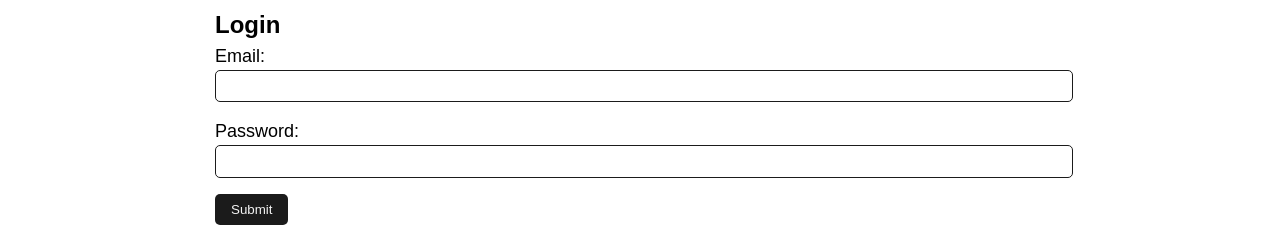
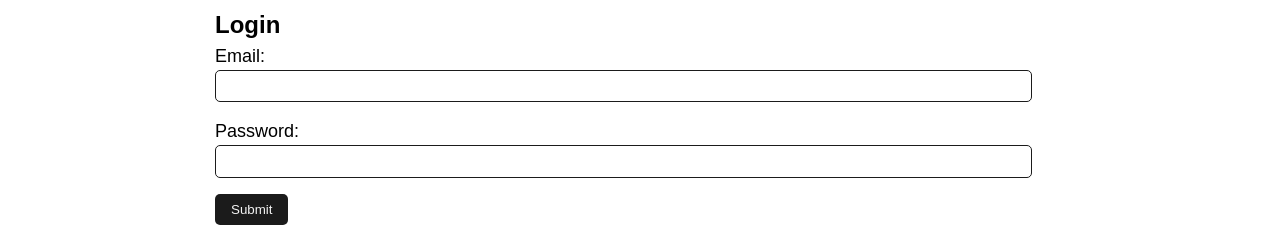
Before and after one commit to hobbs9458/cti_blog, a Next.js app: page /login in a window 1280 px wide. Shown: the part 163-391 px from the top of the page. Built offline with nearby package versions, Linux system fonts and the light colour scheme; a web font is replaced by a local one.

Commit message:
fixed input padding

```diff
--- a/app/components/ContactUs.module.css
+++ b/app/components/ContactUs.module.css
@@ -1,6 +1,7 @@
 .form {
   margin: 3rem 0 3rem 0;
   min-height: 400px;
+  max-width: 815px;
   /* max-width: 550px; */
 }
 
--- a/app/globals.css
+++ b/app/globals.css
@@ -8,6 +8,7 @@ body {
   position: relative;
   overflow-x: hidden;
   line-height: 1.5;
+  box-sizing: border-box;
   /* min-height: 100vh; */
 }
 
@@ -40,11 +41,12 @@ p {
 .input {
   display: block;
   width: 100%;
+  max-width: 815px;
   border: 1px solid var(--black);
   border-radius: 5px;
   height: 1.5rem;
   margin-bottom: 1rem;
-  padding: 0.2rem;
+  padding: 0.2rem 0;
   font-family: system-ui, -apple-system, BlinkMacSystemFont, "Segoe UI", Roboto,
     Oxygen, Ubuntu, Cantarell, "Open Sans", "Helvetica Neue", sans-serif;
   font-size: 14px;
@@ -53,7 +55,7 @@ p {
 .text-area {
   width: 100%;
   border-radius: 5px;
-  padding: 0.2rem;
+  padding: 0.2rem 0;
   height: 200px;
   font-family: system-ui, -apple-system, BlinkMacSystemFont, "Segoe UI", Roboto,
     Oxygen, Ubuntu, Cantarell, "Open Sans", "Helvetica Neue", sans-serif;
```
Also changed, not shown: todos.txt.
